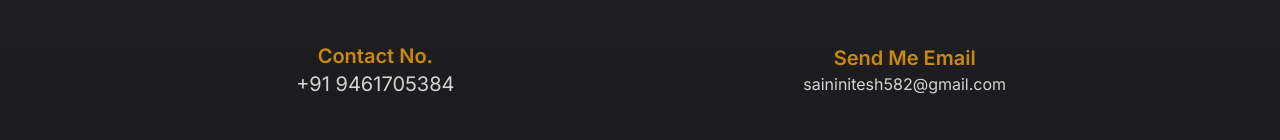
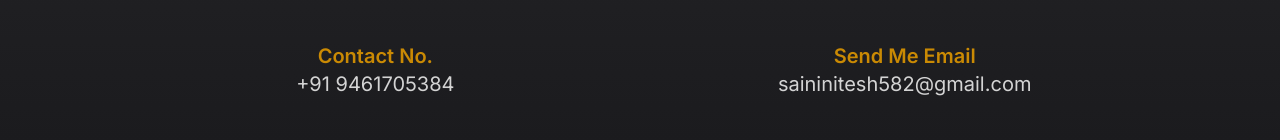
Before and after one commit to niteshsainicoder/portfolio, a Next.js app: page / in a window 1280 px wide. Shown: the part 2474-2614 px from the top of the page. Built offline with nearby package versions, Linux system fonts and the light colour scheme.

Commit message:
copy functionality added

```diff
--- a/src/app/page.tsx
+++ b/src/app/page.tsx
@@ -10,7 +10,7 @@ import Link from "next/link";
 export default function Home() {
 
   // You can customize the email address, subject, and body here
-    const email = "niteshsaini582@gmail.com"; // Your email address
+  const email = "saininitesh582@gmail.com"; // Your email address
   const subject = "Inquiry from Portfolio"; // Default subject line
   const body = "Hello, I have a question about..."; // Default email body
   const cards = [
@@ -121,11 +121,14 @@ export default function Home() {
         <div className="w-full h-fit  max-h-fit py-9  gap-5 flex  flex-col sm:flex-row flex-wrap justify-evenly px-4 items-center">
           <div className="w-full h-fit py-4 max-w-[400px] min-w-[250px] sm:w-[300px] sm:h-[200px] flex justify-center flex-col  ">
             <h1 className="text-center text-yellow-600 font-semibold text-xl">Contact No.</h1>
-            <p className="text-xl text-center"> +91 9461705384 </p>
+            <p   onClick={
+                () => { navigator.clipboard.writeText('9461705384').then(() => { alert('Copied!'); }) }} className="text-xl text-center cursor-pointer "> +91 9461705384 </p>
           </div>
           <div className="w-full h-fit py-4 max-w-[400px] min-w-[250px] sm:w-[300px] sm:h-[200px]  flex flex-col justify-center items-center ">
             <p className="text-center text-yellow-600 font-semibold text-xl">Send Me Email</p>
-            <p>saininitesh582@gmail.com</p>
+            <p
+              onClick={
+                () => { navigator.clipboard.writeText('saininitesh582@getMaxListeners.com').then(() => { alert('Copied!'); }) }} className="text-xl text-center cursor-pointer">saininitesh582@gmail.com</p>
           </div>
         </div>
       </div>
```
Lines whose indentation alone changed are shown as unchanged.
